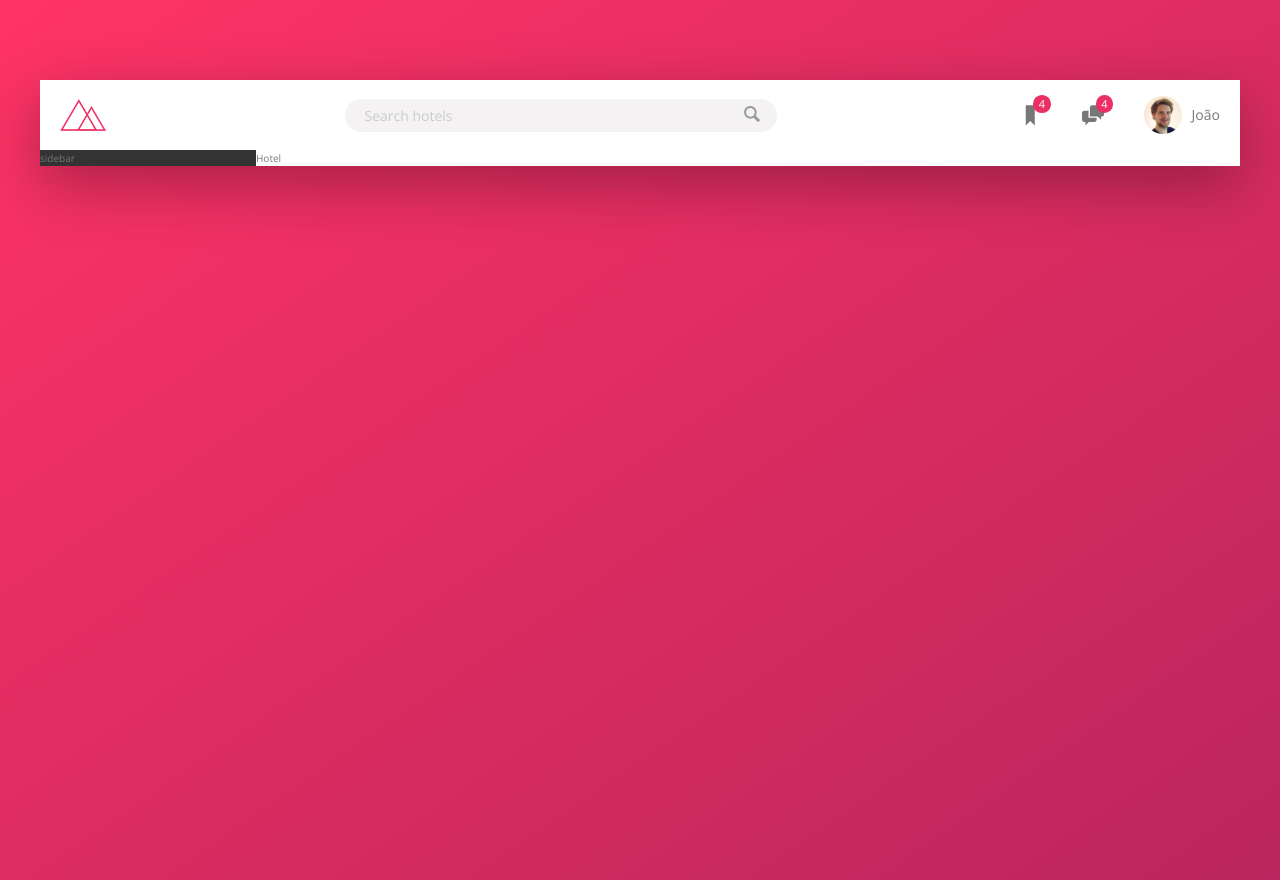
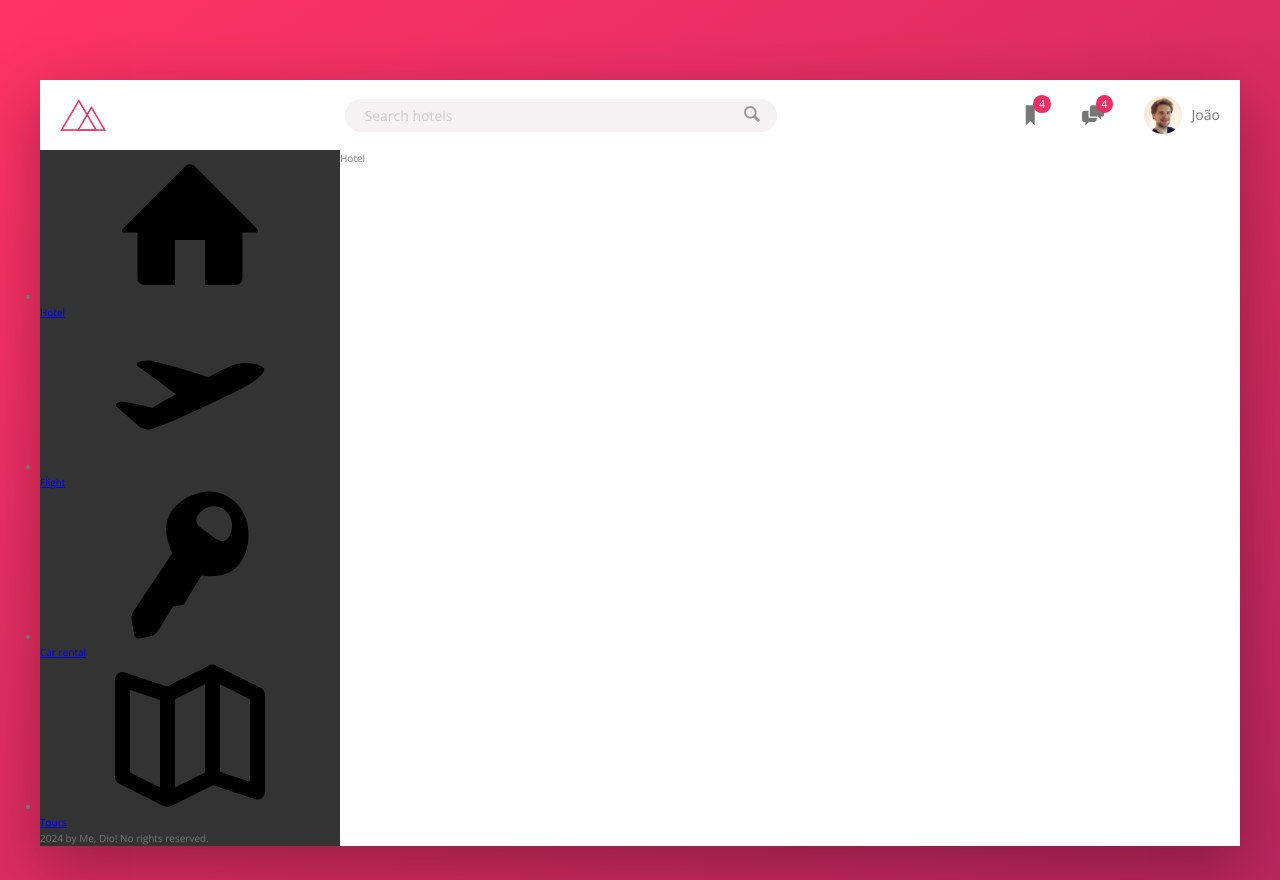
Before and after one commit to renanmartins1813/Trillo, a website: page index.html in a window 1280 px wide. Drawn offline with nearby package versions, Linux system fonts and the light colour scheme.

Commit message:
working on side nav bar

```diff
--- a/index.html
+++ b/index.html
@@ -51,8 +51,49 @@
 
         <div class="content">
             <nav class="sidebar">
-                sidebar
+                <ul class="side-nav">
+                    <li class="side-nav__item">
+                        <a href="#" class="side-nav__link">
+                            <svg class="side-nav__icon">
+                                <use xlink:href="./img/sprite.svg#icon-home"></use>
+                            </svg>
+                            <span>Hotel</span>
+                        </a>
+                    </li>
+
+                    <li class="side-nav__item">
+                        <a href="#" class="side-nav__link">
+                            <svg class="side-nav__icon">
+                                <use xlink:href="./img/sprite.svg#icon-aircraft-take-off"></use>
+                            </svg>
+                            <span>Flight</span>
+                        </a>
+                    </li>
+
+                    <li class="side-nav__item">
+                        <a href="#" class="side-nav__link">
+                            <svg class="side-nav__icon">
+                                <use xlink:href="./img/sprite.svg#icon-key"></use>
+                            </svg>
+                            <span>Car rental</span>
+                        </a>
+                    </li>
+
+                    <li class="side-nav__item">
+                        <a href="#" class="side-nav__link">
+                            <svg class="side-nav__icon">
+                                <use xlink:href="./img/sprite.svg#icon-map"></use>
+                            </svg>
+                            <span>Tours</span>
+                        </a>
+                    </li>
+                </ul>
+
+                <div class="legal">
+                    2024 by Me, Dio! No rights reserved.
+                </div>
             </nav>
+
             <main class="hotel-view">
                 Hotel
             </main>
```
